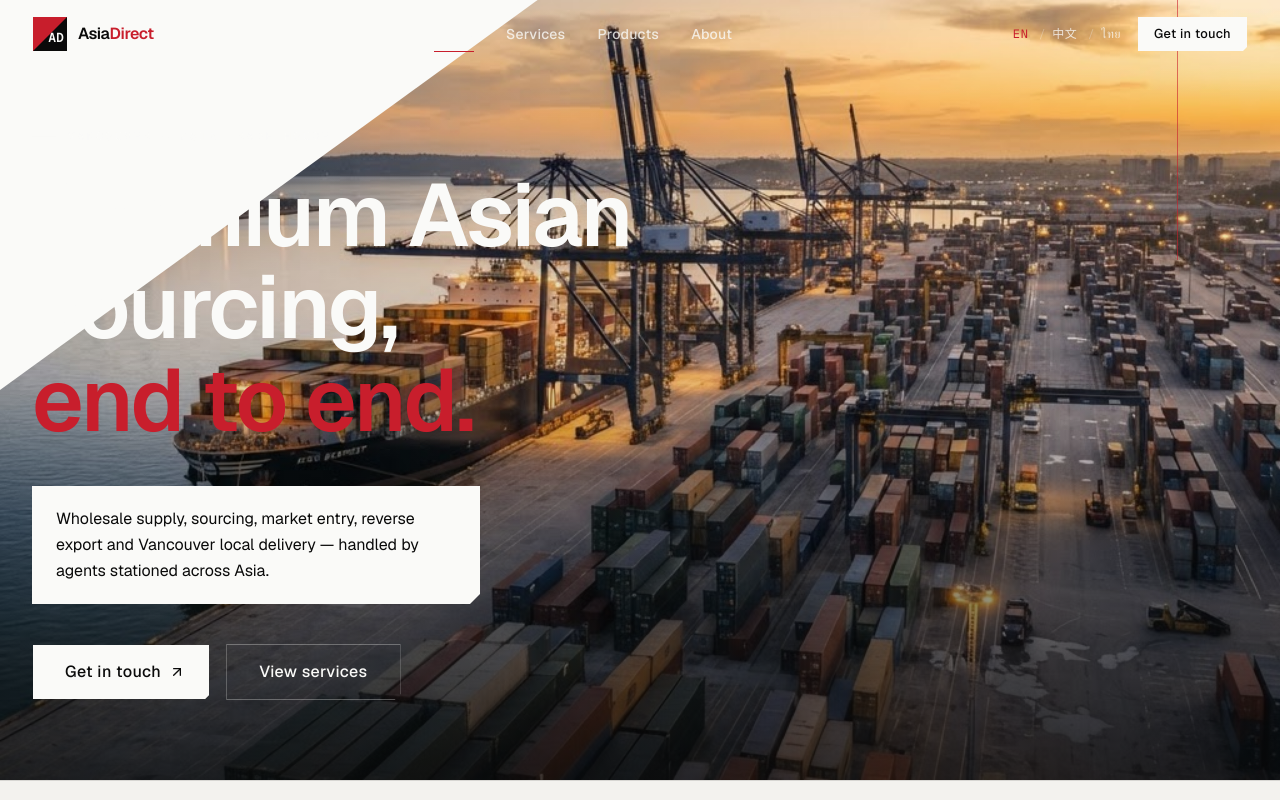
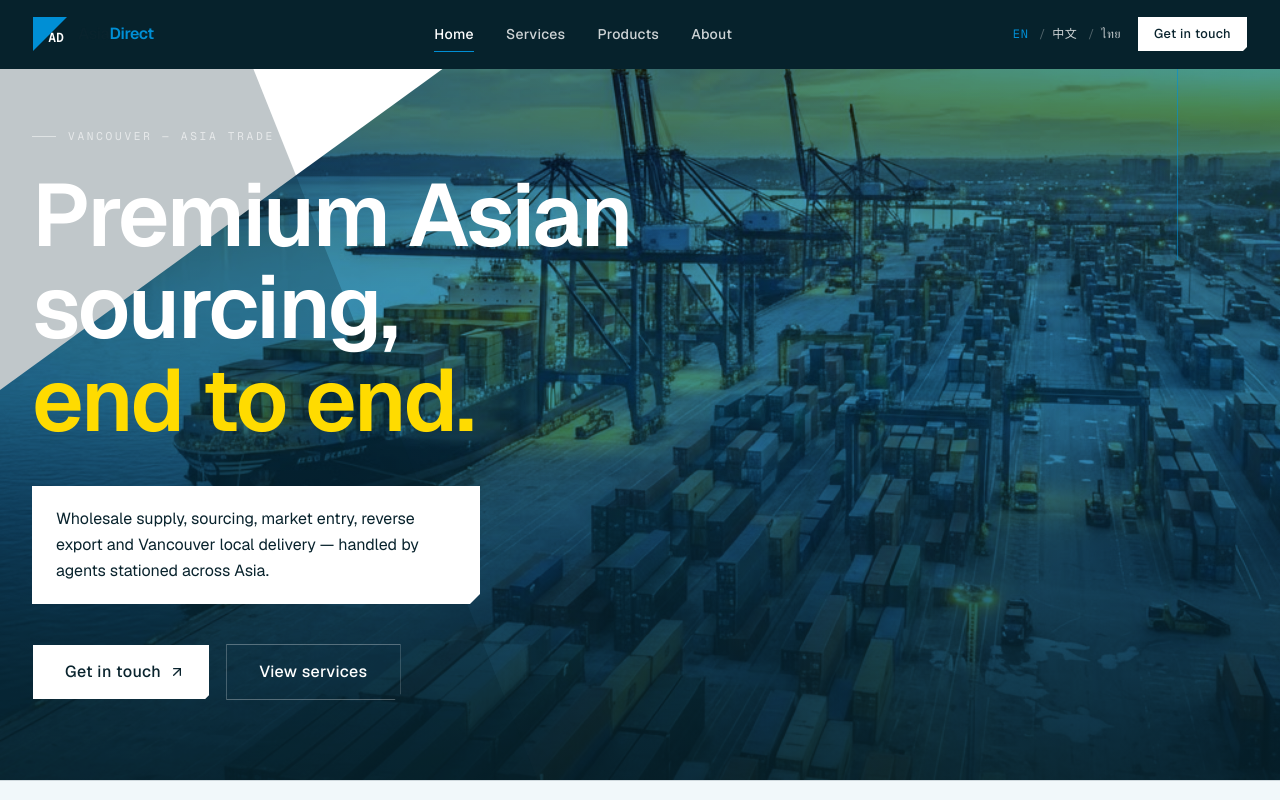
Before and after one commit to AlexLTK1/ADtrading-website, a Next.js app in the folder adtradings-studio/: page / in a window 1280 px wide. Shown: the top 800 px of the page. Built offline with nearby package versions, Linux system fonts and the light colour scheme.

Commit message:
feat: update color palette and visual elements for modern design
Co-authored-by: Alex Leung <96800981+AlexLTK1@users.noreply.github.com>

```diff
--- a/adtradings-studio/app/globals.css
+++ b/adtradings-studio/app/globals.css
@@ -27,6 +27,7 @@
   --color-border: var(--border);
   --color-input: var(--input);
   --color-ring: var(--ring);
+  --color-highlight: var(--highlight);
 
   --radius-sm: calc(var(--radius) * 0.6);
   --radius-md: calc(var(--radius) * 0.8);
@@ -49,36 +50,37 @@
 :root {
   color-scheme: light;
 
-  /* Near-black + off-white + signal-red editorial palette, sharp geometry */
-  --background: #fafaf8;
-  --foreground: #0a0a0a;
-  --card: #ffffff;
-  --card-foreground: #0a0a0a;
+  /* TOKI-inspired corporate palette: deep navy, cyan blue, white, yellow */
+  --background: #ffffff;
+  --foreground: #09232d;
+  --card: #f4f8fa;
+  --card-foreground: #09232d;
   --popover: #ffffff;
-  --popover-foreground: #0a0a0a;
+  --popover-foreground: #09232d;
 
-  --primary: #0a0a0a;
-  --primary-foreground: #fafaf8;
+  --primary: #06222c;
+  --primary-foreground: #ffffff;
 
-  --secondary: #eeede8;
-  --secondary-foreground: #0a0a0a;
+  --secondary: #e8f3f7;
+  --secondary-foreground: #06222c;
 
-  --muted: #eeede8;
-  --muted-foreground: #57544c;
+  --muted: #eef5f7;
+  --muted-foreground: #54707b;
 
-  --accent: #c81e2c;
-  --accent-foreground: #fafaf8;
+  --accent: #008fd5;
+  --accent-foreground: #ffffff;
+  --highlight: #ffdb00;
 
-  --destructive: #c81e2c;
+  --destructive: #d9503f;
 
-  --border: rgba(10, 10, 10, 0.12);
-  --input: rgba(10, 10, 10, 0.18);
-  --ring: #0a0a0a;
+  --border: rgba(6, 34, 44, 0.14);
+  --input: rgba(6, 34, 44, 0.2);
+  --ring: #008fd5;
 
-  --radius: 0rem;
+  --radius: 0.125rem;
 
-  --shadow-soft: 0 1px 2px rgba(10, 10, 10, 0.04), 0 8px 24px -12px rgba(10, 10, 10, 0.14);
-  --shadow-lift: 0 4px 8px rgba(10, 10, 10, 0.06), 0 16px 32px -16px rgba(10, 10, 10, 0.22);
+  --shadow-soft: 0 1px 2px rgba(6, 34, 44, 0.05), 0 12px 30px -16px rgba(6, 34, 44, 0.22);
+  --shadow-lift: 0 8px 16px rgba(6, 34, 44, 0.08), 0 22px 42px -18px rgba(6, 34, 44, 0.24);
 }
 
 @layer base {
--- a/adtradings-studio/components/home/home-hero.tsx
+++ b/adtradings-studio/components/home/home-hero.tsx
@@ -23,11 +23,13 @@ export function HomeHero() {
         />
       </div>
 
-      {/* Depth gradient for text legibility over the photo */}
-      <div className="absolute inset-0 bg-gradient-to-t from-primary/75 via-primary/10 to-transparent" />
+      {/* Blue photographic wash and angular diagonal panels */}
+      <div className="absolute inset-0 bg-accent/70 mix-blend-multiply" />
+      <div className="absolute inset-0 bg-gradient-to-t from-primary/80 via-accent/20 to-transparent" />
 
-      {/* Diagonal white wedge — backdrop for the logo/nav at the top */}
+      {/* White diagonal wedge — backdrop for the logo/nav at the top */}
       <div className="clip-wedge-l absolute inset-x-0 top-0 h-[46%] bg-background md:h-[50%]" />
+      <div className="absolute inset-y-0 left-0 w-[42%] bg-primary/25 [clip-path:polygon(0_0,42%_0,100%_100%,0_100%)]" />
       <div className="absolute top-0 right-[8%] hidden h-1/3 w-px bg-accent/60 md:block" />
 
       <div className="relative mx-auto flex w-full max-w-7xl flex-1 flex-col justify-end px-5 pt-32 pb-14 md:px-8 md:pb-20">
@@ -35,7 +37,7 @@ export function HomeHero() {
           {t.home.hero.kicker}
         </Kicker>
         <h1 className="mt-6 max-w-3xl text-balance text-4xl leading-[1.05] font-semibold tracking-tight text-primary-foreground sm:text-5xl md:text-7xl lg:text-[5.5rem]">
-          {t.home.hero.title} <span className="text-accent">{t.home.hero.titleAccent}</span>
+          {t.home.hero.title} <span className="text-highlight">{t.home.hero.titleAccent}</span>
         </h1>
 
         <div className="clip-corner mt-8 max-w-md bg-background px-6 py-5 md:mt-10">
--- a/adtradings-studio/components/site-header.tsx
+++ b/adtradings-studio/components/site-header.tsx
@@ -42,11 +42,7 @@ export function SiteHeader() {
     <header
       className={cn(
         'fixed inset-x-0 top-0 z-50 border-b transition-colors duration-300',
-        floating
-          ? 'border-transparent bg-transparent'
-          : scrolled || open
-            ? 'border-border bg-background/95 backdrop-blur-md'
-            : 'border-transparent bg-background/80 backdrop-blur-md',
+        'border-transparent bg-primary',
       )}
     >
       <div className="mx-auto flex max-w-7xl items-center justify-between px-5 py-4 md:px-8">
@@ -78,19 +74,9 @@ export function SiteHeader() {
               className={cn(
                 'relative py-1 text-sm font-medium tracking-wide transition-colors',
                 'after:absolute after:inset-x-0 after:-bottom-1 after:h-px after:origin-left after:scale-x-0 after:bg-accent after:transition-transform after:duration-300 hover:after:scale-x-100',
-                floating
-                  ? cn(
-                      'hover:text-primary-foreground',
-                      pathname === link.href
-                        ? 'text-primary-foreground after:scale-x-100'
-                        : 'text-primary-foreground/80',
-                    )
-                  : cn(
-                      'hover:text-foreground',
-                      pathname === link.href
-                        ? 'text-foreground after:scale-x-100'
-                        : 'text-muted-foreground',
-                    ),
+                pathname === link.href
+                  ? 'text-primary-foreground after:scale-x-100'
+                  : 'text-primary-foreground/80 hover:text-primary-foreground',
               )}
             >
               {link.label}
```
